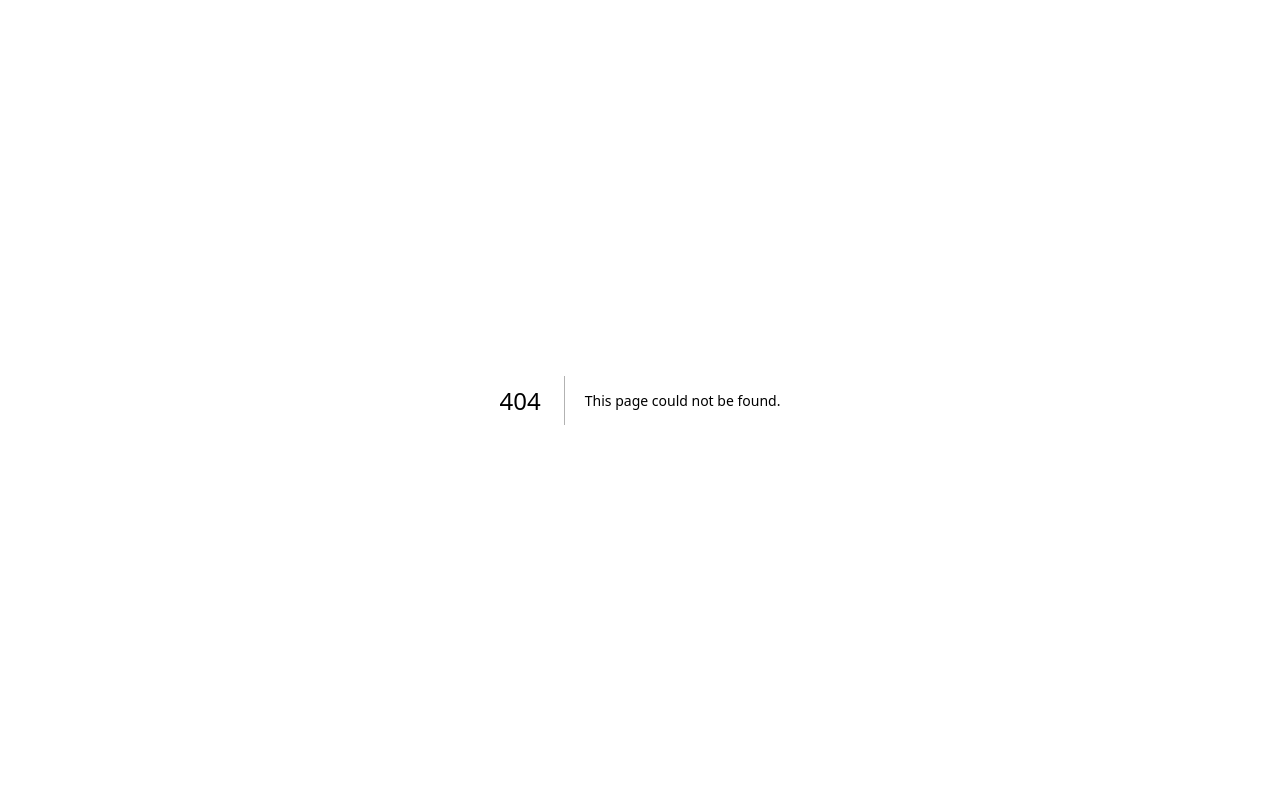
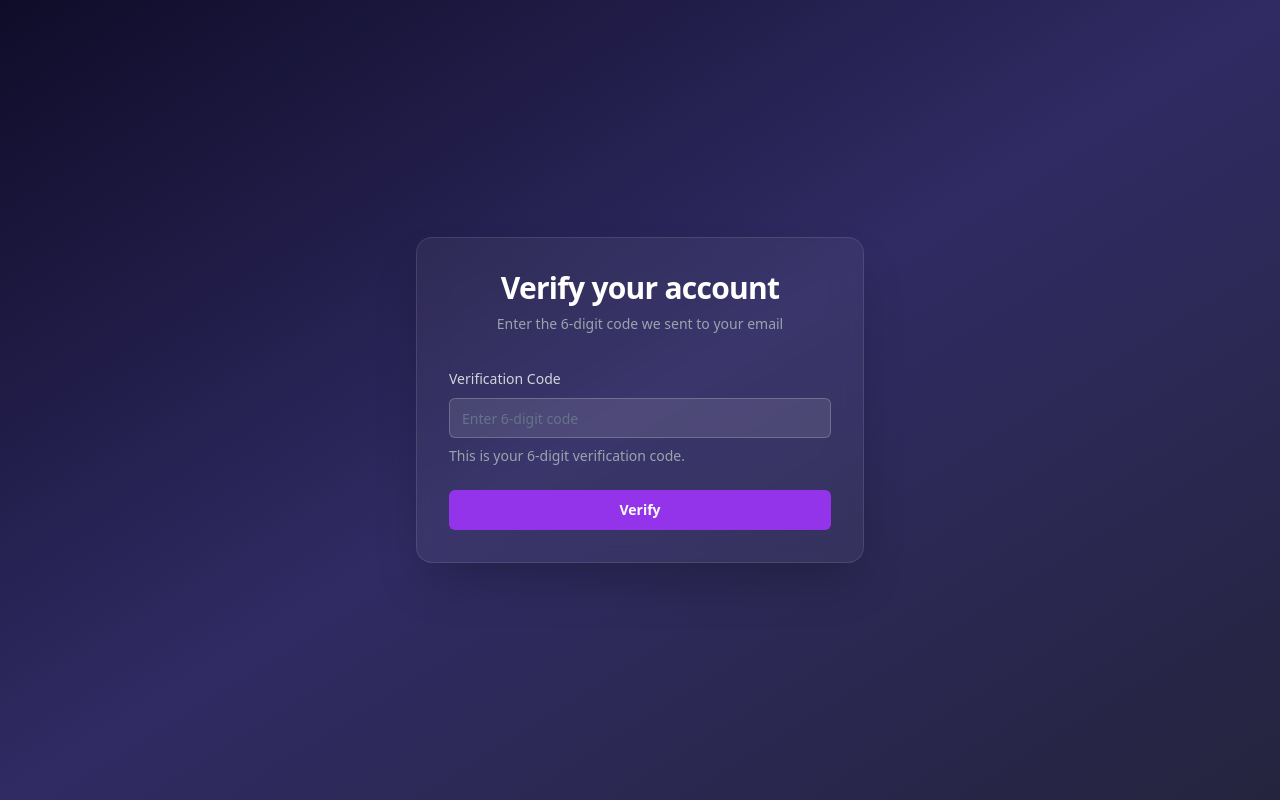
Before and after one commit to pritambose0/annonymous-message, a Next.js app: page /verify/1 in a window 1280 px wide. Before the commit this address had no page. Built offline with nearby package versions, Linux system fonts and the light colour scheme.

Commit message:
Add verification page and schema for user account verification

```diff
--- /dev/null
+++ b/src/app/(auth)/verify/[username]/page.tsx
@@ -0,0 +1,112 @@
+"use client";
+
+import React, { useState } from "react";
+import {
+  Form,
+  FormControl,
+  FormDescription,
+  FormField,
+  FormItem,
+  FormLabel,
+  FormMessage,
+} from "@/components/ui/form";
+import { verifySchema } from "@/schemas/verifySchema";
+import { ApiResponse } from "@/types/ApiResponse";
+import { zodResolver } from "@hookform/resolvers/zod";
+import axios, { AxiosError } from "axios";
+import { useParams, useRouter } from "next/navigation";
+import { useForm } from "react-hook-form";
+import { toast } from "sonner";
+import z from "zod";
+import { Input } from "@/components/ui/input";
+import { Button } from "@/components/ui/button";
+import { Loader2 } from "lucide-react";
+
+const VerifyPage = () => {
+  const router = useRouter();
+  const params = useParams<{ username: string }>();
+  const [isSubmitting, setIsSubmitting] = useState(false);
+  const form = useForm<z.infer<typeof verifySchema>>({
+    resolver: zodResolver(verifySchema),
+  });
+
+  const onSubmit = async (data: z.infer<typeof verifySchema>) => {
+    setIsSubmitting(true);
+    console.log("PARAMS", params.username);
+
+    try {
+      const response = await axios.post(`/api/verify-code`, {
+        username: params.username,
+        code: data.code,
+      });
+      if (response.data.success) {
+        router.replace("/sign-in");
+        toast.success(response.data.message || "Verification successful");
+      }
+      setIsSubmitting(false);
+    } catch (error) {
+      setIsSubmitting(false);
+      console.error("Error while verifying code", error);
+      const axiosError = error as AxiosError<ApiResponse>;
+      toast.error(axiosError.response?.data.message || "Verification failed");
+    }
+  };
+  return (
+    <div className="flex min-h-screen items-center justify-center bg-gradient-to-br from-[#0f0c29] via-[#302b63] to-[#24243e] px-4 py-12">
+      <div className="w-full max-w-md rounded-2xl bg-white/5 backdrop-blur-lg p-8 shadow-2xl space-y-8 border border-white/10">
+        <div className="text-center">
+          <h2 className="text-3xl font-bold tracking-tight text-white">
+            Verify your account
+          </h2>
+          <p className="mt-2 text-sm text-gray-400">
+            Enter the 6-digit code we sent to your email
+          </p>
+        </div>
+
+        <Form {...form}>
+          <form onSubmit={form.handleSubmit(onSubmit)} className="space-y-6">
+            <FormField
+              control={form.control}
+              name="code"
+              render={({ field }) => (
+                <FormItem>
+                  <FormLabel className="text-gray-300">
+                    Verification Code
+                  </FormLabel>
+                  <FormControl>
+                    <Input
+                      className="bg-white/10 text-white border border-white/20 placeholder-gray-400 focus:ring-2 focus:ring-purple-500"
+                      placeholder="Enter 6-digit code"
+                      {...field}
+                      value={field.value || ""}
+                    />
+                  </FormControl>
+                  <FormDescription className="text-gray-400">
+                    This is your 6-digit verification code.
+                  </FormDescription>
+                  <FormMessage className="text-red-400" />
+                </FormItem>
+              )}
+            />
+
+            <Button
+              type="submit"
+              disabled={isSubmitting}
+              className="w-full bg-purple-600 hover:bg-purple-700 text-white font-semibold py-2 rounded-md transition duration-200"
+            >
+              {isSubmitting ? (
+                <>
+                  <Loader2 className="animate-spin" /> "Verifying"
+                </>
+              ) : (
+                "Verify"
+              )}
+            </Button>
+          </form>
+        </Form>
+      </div>
+    </div>
+  );
+};
+
+export default VerifyPage;
--- a/src/schemas/verifySchema.ts
+++ b/src/schemas/verifySchema.ts
@@ -1,5 +1,6 @@
 import { z } from "zod";
 
-export const verifySchema = z
-  .string()
-  .length(6, "Verification code must be exactly 6 digits");
+export const verifySchema = z.object({
+  username: z.string(),
+  code: z.string().regex(/^\d{6}$/),
+});
```
Also changed, not shown: src/app/(auth)/sign-in/page.tsx (added).
